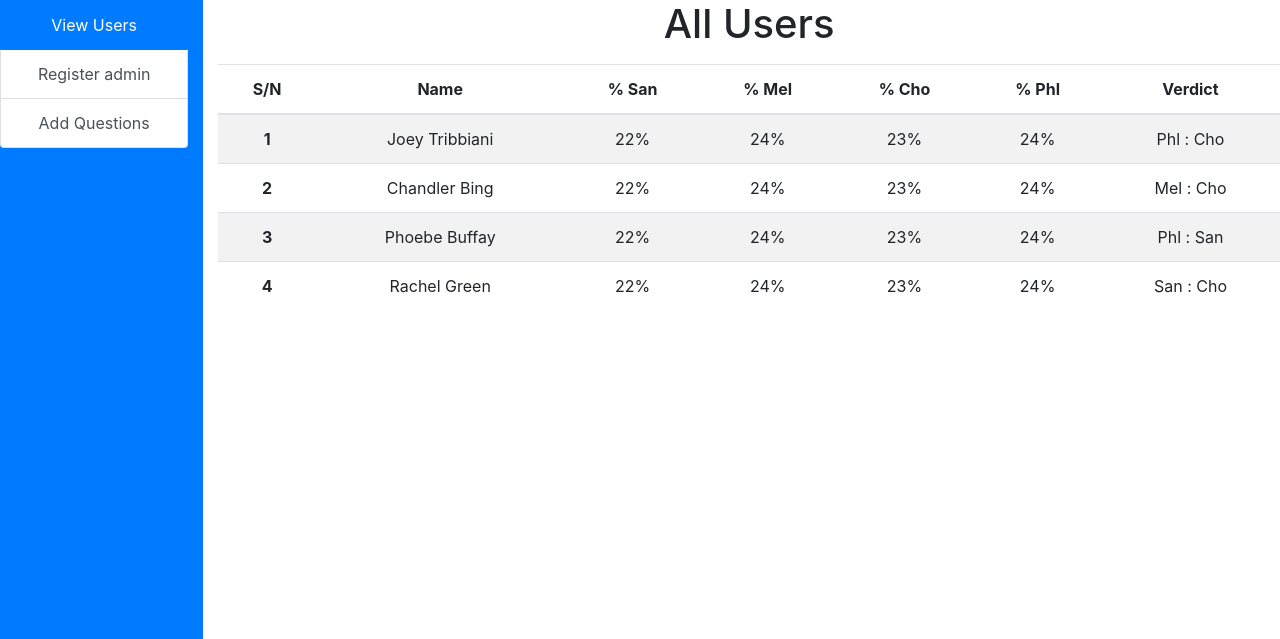
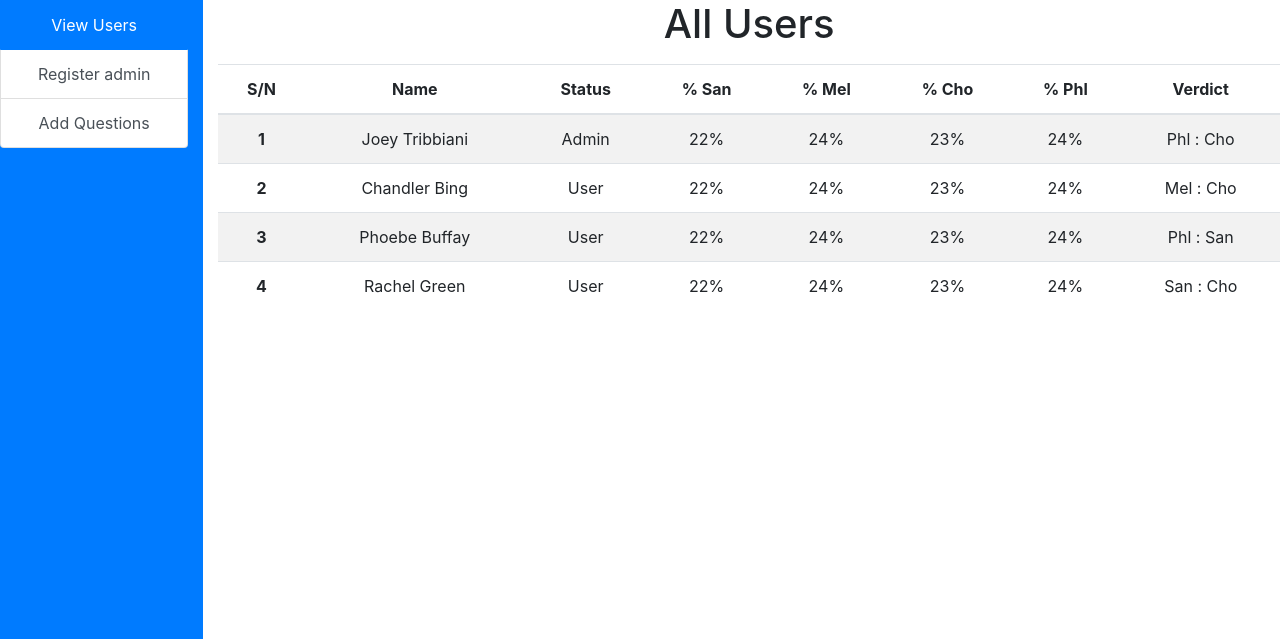
Before and after one commit to phayo/squad-twin, a Flask app: page /admin in a window 1280 px wide. Shown: the part 76-715 px from the top of the page. Run offline with Flask 2, Linux system fonts and the light colour scheme; some libraries are stand-ins or nearby versions.

Commit message:
Update link to pages

```diff
--- a/templates/admin.html
+++ b/templates/admin.html
@@ -3,13 +3,13 @@ block main %}
 <section class="admin row">
   <aside class="col-2 sidebar">
     <div class="list-group">
-      <a href="#" class="list-group-item list-group-item-action active">
+      <a href="/admin" class="list-group-item list-group-item-action active">
         View Users
       </a>
-      <a href="#" class="list-group-item list-group-item-action"
+      <a href="/register" class="list-group-item list-group-item-action"
         >Register admin</a
       >
-      <a href="#" class="list-group-item list-group-item-action"
+      <a href="/questions" class="list-group-item list-group-item-action"
         >Add Questions</a
       >
     </div>
@@ -21,6 +21,7 @@ block main %}
         <tr>
           <th scope="col">S/N</th>
           <th scope="col">Name</th>
+          <th scope="col">Status</th>
           <th scope="col">% San</th>
           <th scope="col">% Mel</th>
           <th scope="col">% Cho</th>
@@ -32,6 +33,7 @@ block main %}
         <tr>
           <th scope="row">1</th>
           <td>Joey Tribbiani</td>
+          <td>Admin</td>
           <td>22%</td>
           <td>24%</td>
           <td>23%</td>
@@ -41,6 +43,7 @@ block main %}
         <tr>
           <th scope="row">2</th>
           <td>Chandler Bing</td>
+          <td>User</td>
           <td>22%</td>
           <td>24%</td>
           <td>23%</td>
@@ -50,6 +53,7 @@ block main %}
         <tr>
           <th scope="row">3</th>
           <td>Phoebe Buffay</td>
+          <td>User</td>
           <td>22%</td>
           <td>24%</td>
           <td>23%</td>
@@ -59,6 +63,7 @@ block main %}
         <tr>
           <th scope="row">4</th>
           <td>Rachel Green</td>
+          <td>User</td>
           <td>22%</td>
           <td>24%</td>
           <td>23%</td>
```
